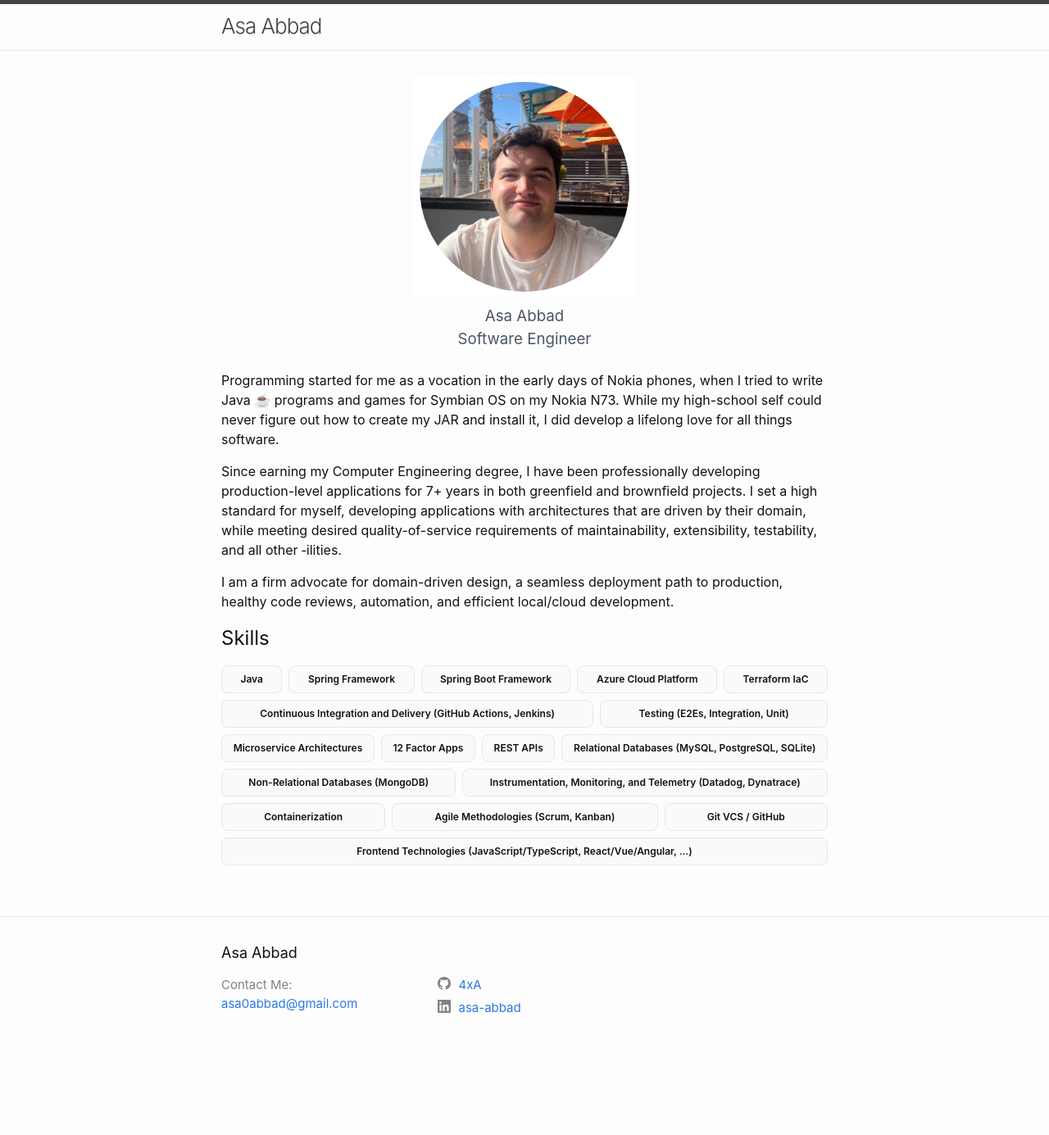
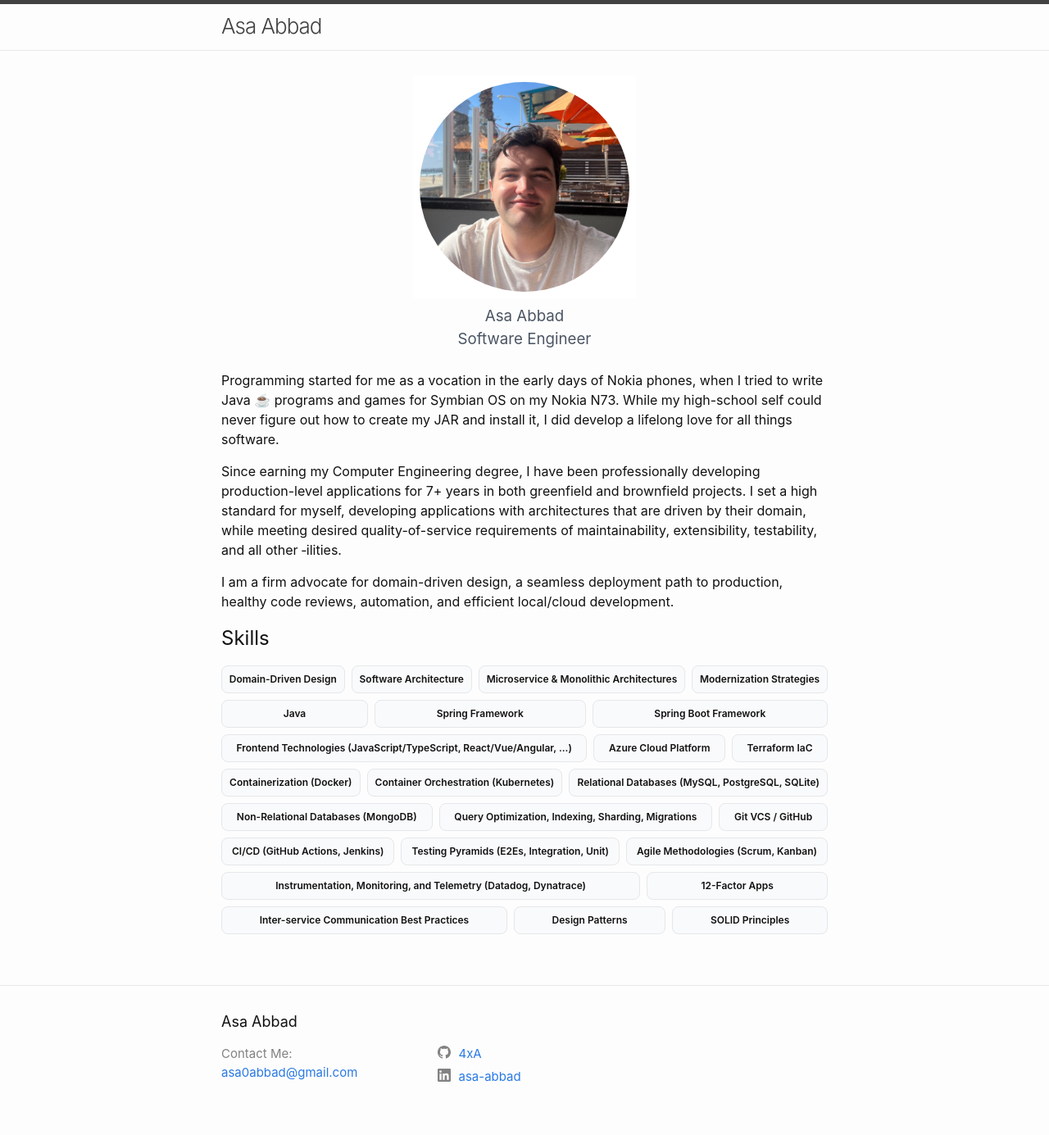
Before and after one commit to 4xA/4xa.github.io, a Jekyll site: the page built from index.markdown, in a window 1280 px wide. Shown: the whole page at 82% size. Built offline with Jekyll 4.4.1, drawn with Linux system fonts in a browser that asks for light colours; emoji names are drawn with the system emoji font; before the commit the page ends 1301 px from its top, so only the background shows below that.

Commit message:
Update skills

```diff
--- a/_data/skills.yml
+++ b/_data/skills.yml
@@ -1,17 +1,24 @@
+- name: Domain-Driven Design
+- name: Software Architecture
+- name: Microservice & Monolithic Architectures
+- name: Modernization Strategies
 - name: Java
 - name: Spring Framework
 - name: Spring Boot Framework
+- name: Frontend Technologies (JavaScript/TypeScript, React/Vue/Angular, ...)
 - name: Azure Cloud Platform
 - name: Terraform IaC
-- name: Continuous Integration and Delivery (GitHub Actions, Jenkins)
-- name: Testing (E2Es, Integration, Unit)
-- name: Microservice Architectures
-- name: 12 Factor Apps
-- name: REST APIs
+- name: Containerization (Docker)
+- name: Container Orchestration (Kubernetes)
 - name: Relational Databases (MySQL, PostgreSQL, SQLite)
 - name: Non-Relational Databases (MongoDB)
+- name: Query Optimization, Indexing, Sharding, Migrations
+- name: Git VCS / GitHub
+- name: CI/CD (GitHub Actions, Jenkins)
+- name: Testing Pyramids (E2Es, Integration, Unit)
+- name: Agile Methodologies (Scrum, Kanban)
 - name: Instrumentation, Monitoring, and Telemetry (Datadog, Dynatrace)
-- name: Containerization
-- name: Agile Methodologies (Scrum, Kanban)
-- name: Git VCS / GitHub
-- name: Frontend Technologies (JavaScript/TypeScript, React/Vue/Angular, ...)
+- name: 12-Factor Apps
+- name: Inter-service Communication Best Practices
+- name: Design Patterns
+- name: SOLID Principles
```
